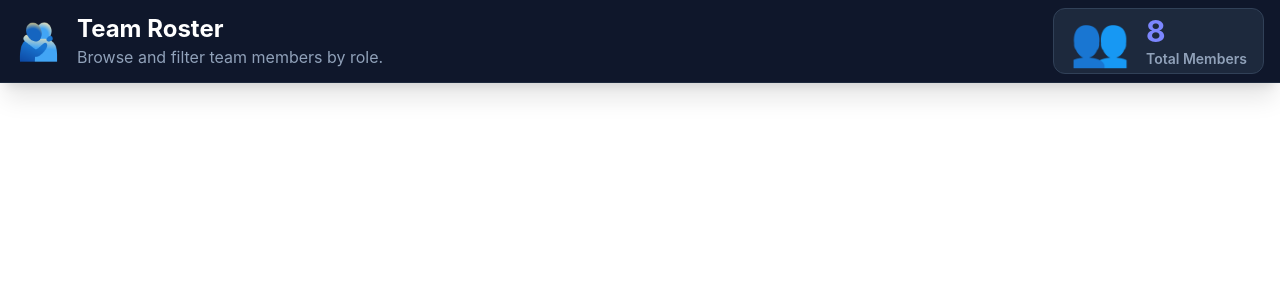
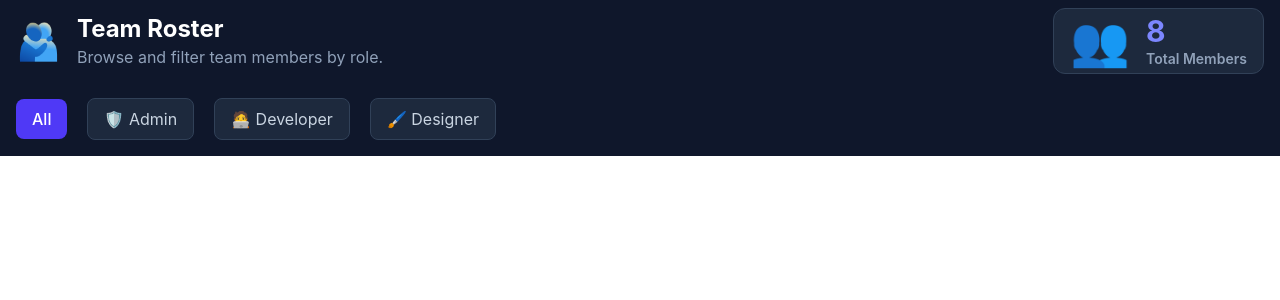
Before and after one commit to Sarfarosh-0/Web_Development, a React (Vite) app in the folder REACT_JS/01_React_App/: page / in a window 1280 px wide. Shown: the top 300 px of the page. Built offline with nearby package versions, Linux system fonts and the light colour scheme.

Commit message:
Navbar of Team Roster

```diff
--- a/REACT_JS/01_React_App/src/05_User_Role_Filter/App.jsx
+++ b/REACT_JS/01_React_App/src/05_User_Role_Filter/App.jsx
@@ -1,10 +1,12 @@
 import Header from "./Components/Header";
+import Navbar from "./Components/Navbar";
 
 function App() {
 
     return (
         <div>
             <Header totalProduct={8} />
+            <Navbar />
         </div>
     );
 }
--- a/REACT_JS/01_React_App/src/05_User_Role_Filter/Components/Header.jsx
+++ b/REACT_JS/01_React_App/src/05_User_Role_Filter/Components/Header.jsx
@@ -1,6 +1,6 @@
 function Header({ totalProduct }) {
     return (
-        <header className="flex justify-between items-center border-b bg-slate-900 border-slate-800 text-slate-100 w-full px-4 py-2 shadow-xl sticky top-0 z-10">
+        <header className="flex justify-between items-center bg-slate-900 text-slate-100 w-full px-4 py-2 sticky top-0 z-10">
             <div className="flex gap-4 items-center">
                 <span className="text-4xl">🫂</span>
                 <div>
--- a/REACT_JS/01_React_App/src/05_User_Role_Filter/Components/Navbar.jsx
+++ b/REACT_JS/01_React_App/src/05_User_Role_Filter/Components/Navbar.jsx
@@ -0,0 +1,20 @@
+function Navbar() {
+    return (
+        <nav className="flex justify-start items-center gap-5 py-4 px-4 bg-slate-900 ">
+            <button className="rounded-lg py-2 px-4 bg-indigo-600 hover:bg-indigo-500 text-white font-medium transition-colors">
+                All
+            </button>
+            <button className="rounded-lg py-2 px-4 border border-slate-700 bg-slate-800 text-slate-300 hover:bg-slate-700 hover:text-white transition-colors">
+                🛡️ Admin
+            </button>
+            <button className="rounded-lg py-2 px-4 border border-slate-700 bg-slate-800 text-slate-300 hover:bg-slate-700 hover:text-white transition-colors">
+                🧑‍💻 Developer
+            </button>
+            <button className="rounded-lg py-2 px-4 border border-slate-700 bg-slate-800 text-slate-300 hover:bg-slate-700 hover:text-white transition-colors">
+                🖌️ Designer
+            </button>
+        </nav>
+    );
+}
+
+export default Navbar;
```
